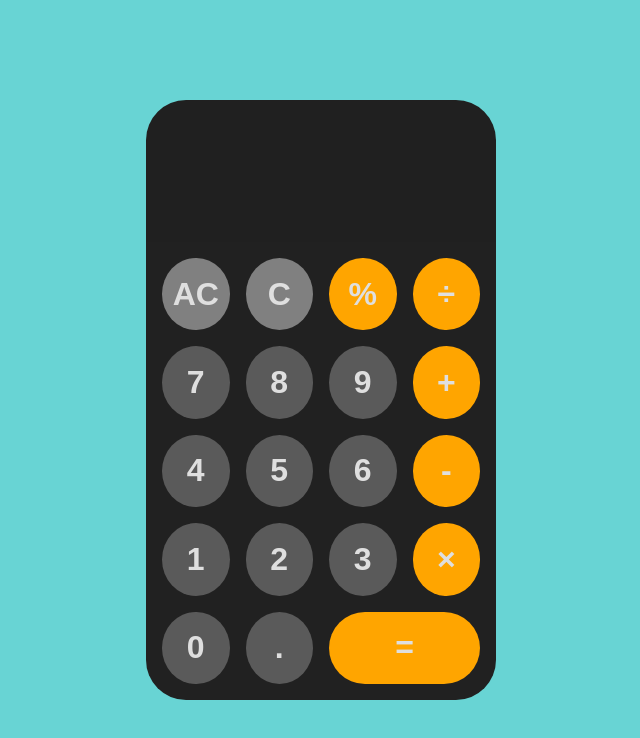
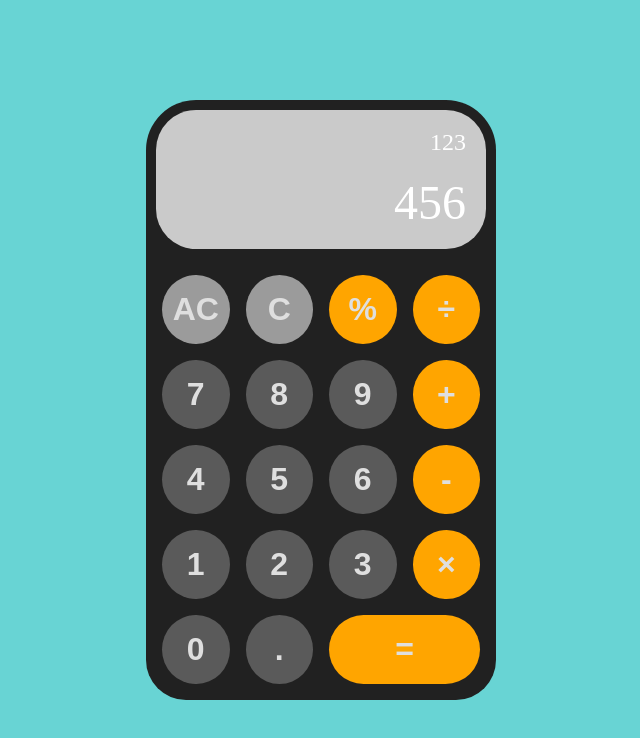
Before and after one commit to ktrebor/Calculator, a plain HTML site: page index.html in a window 1280 px wide. Shown: the whole page, without its empty margins (319-959 px from the left). Drawn offline with Linux system fonts and the light colour scheme.

Commit message:
finished the gui

```diff
--- a/index.html
+++ b/index.html
@@ -11,28 +11,29 @@
 <body>
     <div id="calculator" class="calculator">
         <div id="display" class="display">
-
+            <output class="previous-operand" type="text" id="previous-operand">123</output>
+            <output class="current-operand" type="text" id="current-operand">456</output>
         </div>
         <div id="user-inputs" class="user-inputs">
-            <button class="allclear" data-type="reset" id="allclear" >AC</button>
-            <button class="clear" data-type="backspace" id="clear" >C</button>
-            <button class="operators" data-type="operator" id="remainder" value="%" >&#37</button>
-            <button class="operators" data-type="operator" id="divide" value="/" >&#247</button>
-            <button class="digits" data-type="number" id="digit-7" value="7" >7</button>
-            <button class="digits" data-type="number" id="digit-8" value="8" >8</button>
-            <button class="digits" data-type="number" id="digit-9" value="9" >9</button>
-            <button class="operators" data-type="operator" id="plus" value="+" >&#43</button>
-            <button class="digits" data-type="number" id="digit-4" value="4" >4</button>
-            <button class="digits" data-type="number" id="digit-5" value="5" >5</button>
-            <button class="digits" data-type="number" id="digit-6" value="6" >6</button>
-            <button class="operators" data-type="operator" id="minus" value="-" >&#45</button>
-            <button class="digits" data-type="number" id="digit-1" value="1" >1</button>
-            <button class="digits" data-type="number" id="digit-2" value="2" >2</button>
-            <button class="digits" data-type="number" id="digit-3" value="3" >3</button>
-            <button class="operators" data-type="operator" id="multiply" value="x" >&#215</button>
-            <button class="digits" data-type="number" id="digit-0" value="0" >0</button>
-            <button class="decimal" data-type="decimal" id="decimal" value="." >.</button>
-            <button class="equals" data-type="equal" id="equals" value="=" >&#61</button>
+            <button class="allclear" data-type="reset" id="allclear">AC</button>
+            <button class="clear" data-type="backspace" id="clear">C</button>
+            <button class="operators" data-type="operator" id="remainder" value="%">&#37</button>
+            <button class="operators" data-type="operator" id="divide" value="/">&#247</button>
+            <button class="digits" data-type="number" id="digit-7" value="7">7</button>
+            <button class="digits" data-type="number" id="digit-8" value="8">8</button>
+            <button class="digits" data-type="number" id="digit-9" value="9">9</button>
+            <button class="operators" data-type="operator" id="plus" value="+">&#43</button>
+            <button class="digits" data-type="number" id="digit-4" value="4">4</button>
+            <button class="digits" data-type="number" id="digit-5" value="5">5</button>
+            <button class="digits" data-type="number" id="digit-6" value="6">6</button>
+            <button class="operators" data-type="operator" id="minus" value="-">&#45</button>
+            <button class="digits" data-type="number" id="digit-1" value="1">1</button>
+            <button class="digits" data-type="number" id="digit-2" value="2">2</button>
+            <button class="digits" data-type="number" id="digit-3" value="3">3</button>
+            <button class="operators" data-type="operator" id="multiply" value="x">&#215</button>
+            <button class="digits" data-type="number" id="digit-0" value="0">0</button>
+            <button class="decimal" data-type="decimal" id="decimal" value=".">.</button>
+            <button class="equals" data-type="equal" id="equals" value="=">&#61</button>
         </div>
     </div>
 </body>
--- a/style.css
+++ b/style.css
@@ -15,7 +15,7 @@ body {
 }
 
 .calculator {
-    background-color: rgb(136, 114, 114);
+    background-color: #212121;
     width: 350px;
     height: 600px;
     border-radius: 50px;
@@ -25,23 +25,38 @@ body {
 
 .display {
     flex: 1;
-    background-color: rgb(32, 32, 32);
-    border-radius: 40px 40px 0 0;
+    background-color: rgb(202, 202, 202);
+    border-radius: 40px;
+    display: flex;
+    flex-direction: column;
+    justify-content: space-around;
+    align-items: flex-end;
+    padding: 10px 20px;
+    margin: 10px;
 }
 
 .user-inputs {
     flex: 3;
-    background-color: rgb(7, 7, 7);
+    background-color: #212121;
     border-radius: 0 0 40px 40px;
     display: grid;
     grid-template-columns: repeat(4, 1fr);
     height: 100%;
     grid-gap: 1rem;
     padding: 1rem;
-    background: #212121;
 }
 
-.user-inputs button {
+.current-operand {
+    font-size: 3rem;
+    color: white;
+}
+
+.previous-operand {
+    font-size: 1.5rem;
+    color: white;
+}
+
+.user-inputs > button {
     font-size: 2rem;
     padding: 1rem 0;
     font-weight: 700;
@@ -66,9 +81,9 @@ button.operators {
 }
 
 button.allclear, button.clear{
-    background-color: grey;
+    background-color: rgb(155, 155, 155);
 }
 
 button:hover {
-    transform: translateY(-0.2rem);
+    transform: scale(1.1);
 }
```
